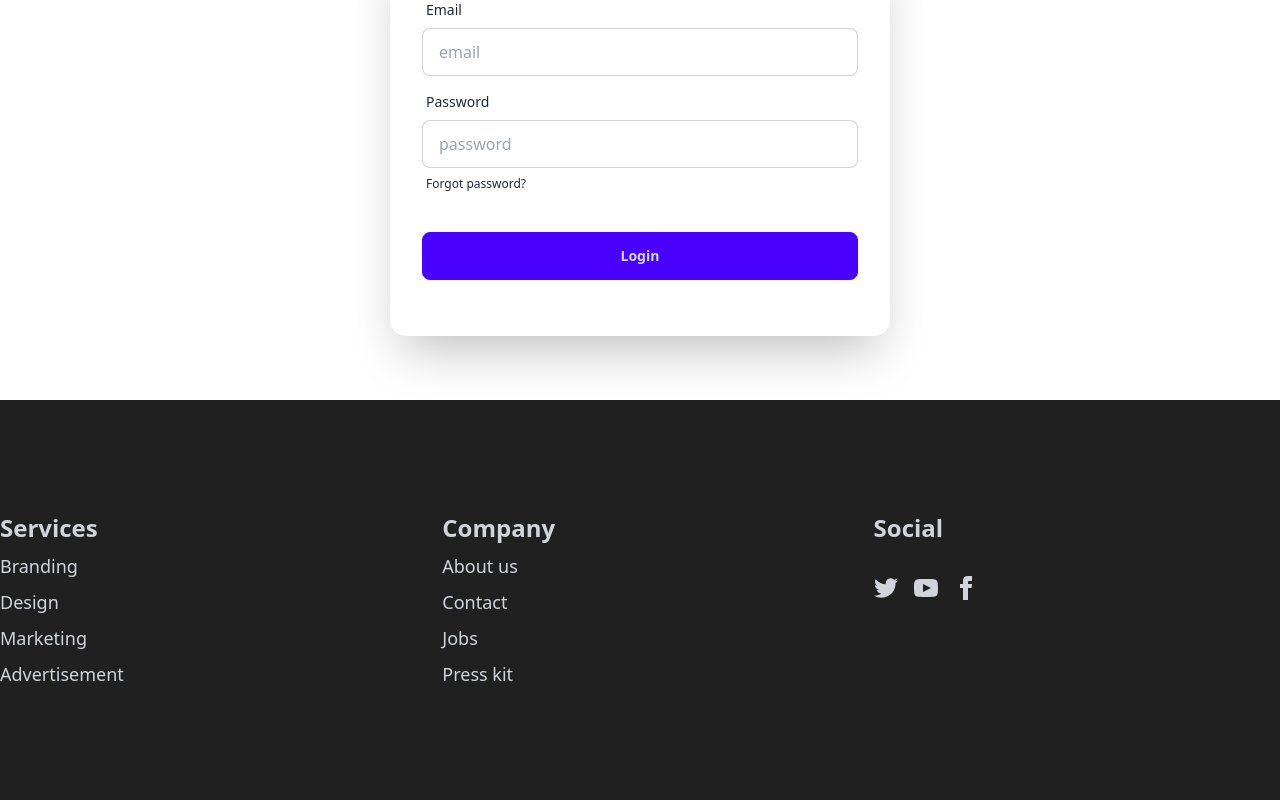
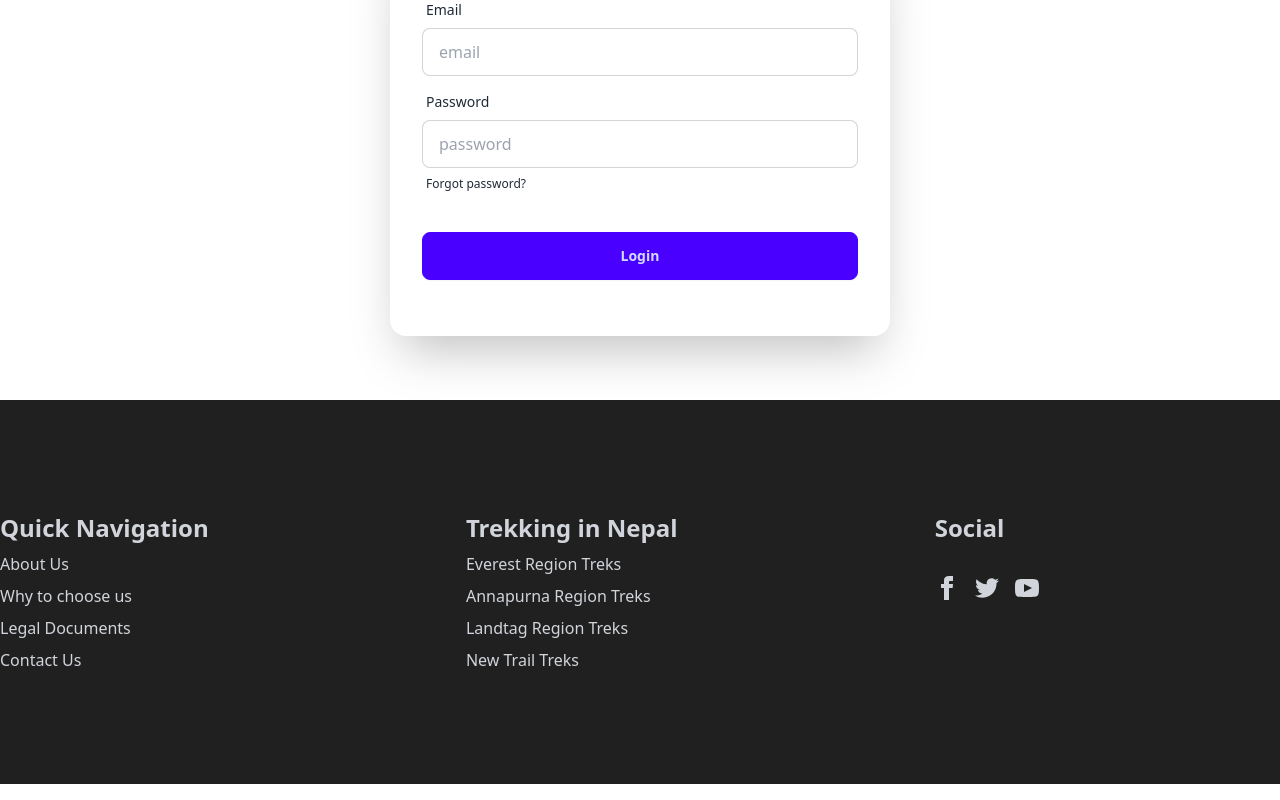
Before and after one commit to shofiq18/adventure-mountain-authentication, a React (Vite) app: page /login in a window 1280 px wide. Shown: the part 328-1128 px from the top of the page. Built offline with nearby package versions, Linux system fonts and the light colour scheme.

Commit message:
added banner title

```diff
--- a/index.html
+++ b/index.html
@@ -2,7 +2,7 @@
 <html lang="en" data-theme="light">
   <head>
     <meta charset="UTF-8" />
-    <link  rel="icon" type="image/svg+xml" href="/src/assets/logo-icon.webp " />
+    <link  rel="icon" type="image/svg+xml" href="https://i.ibb.co.com/z5dXyQD/mountain-adventure-logo-icon-vector-600w-1856886673.webp " />
     <meta name="viewport" content="width=device-width, initial-scale=1.0" />
     <title>Adventure Mountain</title>
   </head>
--- a/src/components/Footer.jsx
+++ b/src/components/Footer.jsx
@@ -1,60 +1,58 @@
-
 
 const Footer = () => {
     return (
         <div className="bg-[#202020]">
-            <footer className="footer  max-w-7xl mb-0 mx-auto px-3 lg:px-0  text-base-content py-28">
-            <nav className="text-lg text-gray-300">
-                <h6 className="footer text-2xl font-bold text-gray-300 ">Services</h6>
-                <a className="link link-hover">Branding</a>
-                <a className="link link-hover">Design</a>
-                <a className="link link-hover">Marketing</a>
-                <a className="link link-hover">Advertisement</a>
+            <footer className="footer max-w-7xl mb-0 mx-auto px-3 lg:px-0 text-base-content py-28">
+                <nav className="text-base text-gray-300">
+                    <h6 className="footer text-2xl font-bold text-gray-300">Quick Navigation</h6>
+                    <a className="link link-hover">About Us</a>
+                    <a className="link link-hover">Why to choose us </a>
+                    <a className="link link-hover">Legal Documents</a>
+                    <a className="link link-hover">Contact Us</a>
                 </nav>
-            <nav className=" text-lg text-gray-300">
-                <h6 className="footer text-2xl font-bold text-gray-300">Company</h6>
-                <a className="link link-hover">About us</a>
-                <a className="link link-hover">Contact</a>
-                <a className="link link-hover">Jobs</a>
-                <a className="link link-hover">Press kit</a>
+                <nav className="text-base text-gray-300">
+                    <h6 className="footer text-2xl font-bold text-gray-300">Trekking in Nepal</h6>
+                    <a className="link link-hover">Everest Region Treks</a>
+                    <a className="link link-hover">Annapurna Region Treks </a>
+                    <a className="link link-hover">Landtag Region Treks</a>
+                    <a className="link link-hover">New Trail Treks</a>
                 </nav>
                 <nav className="text-lg text-gray-300">
                     <h6 className="footer text-2xl font-bold mb-6 text-gray-300">Social</h6>
                     <div className="grid grid-flow-col gap-4">
-                    <a>
+
+                        <a href="https://www.facebook.com" target="_blank" rel="noopener noreferrer">
                             <svg
                                 xmlns="http://www.w3.org/2000/svg"
                                 width="24"
                                 height="24"
                                 viewBox="0 0 24 24"
                                 className="fill-current">
-                            <path
-                                d="M24 4.557c-.883.392-1.832.656-2.828.775 1.017-.609 1.798-1.574 2.165-2.724-.951.564-2.005.974-3.127 1.195-.897-.957-2.178-1.555-3.594-1.555-3.179 0-5.515 2.966-4.797 6.045-4.091-.205-7.719-2.165-10.148-5.144-1.29 2.213-.669 5.108 1.523 6.574-.806-.026-1.566-.247-2.229-.616-.054 2.281 1.581 4.415 3.949 4.89-.693.188-1.452.232-2.224.084.626 1.956 2.444 3.379 4.6 3.419-2.07 1.623-4.678 2.348-7.29 2.04 2.179 1.397 4.768 2.212 7.548 2.212 9.142 0 14.307-7.721 13.995-14.646.962-.695 1.797-1.562 2.457-2.549z"></path>
+                                <path d="M9 8h-3v4h3v12h5v-12h3.642l.358-4h-4v-1.667c0-.955.192-1.333 1.115-1.333h2.885v-5h-3.808c-3.596 0-5.192 1.583-5.192 4.615v3.385z"></path>
                             </svg>
                         </a>
-                    <a>
+
+                        <a href="https://www.twitter.com" target="_blank" rel="noopener noreferrer">
                             <svg
                                 xmlns="http://www.w3.org/2000/svg"
                                 width="24"
                                 height="24"
                                 viewBox="0 0 24 24"
                                 className="fill-current">
-                            <path
-                                d="M19.615 3.184c-3.604-.246-11.631-.245-15.23 0-3.897.266-4.356 2.62-4.385 8.816.029 6.185.484 8.549 4.385 8.816 3.6.245 11.626.246 15.23 0 3.897-.266 4.356-2.62 4.385-8.816-.029-6.185-.484-8.549-4.385-8.816zm-10.615 12.816v-8l8 3.993-8 4.007z"></path>
+                                <path d="M24 4.557c-.883.392-1.832.656-2.828.775 1.017-.609 1.798-1.574 2.165-2.724-.951.564-2.005.974-3.127 1.195-.897-.957-2.178-1.555-3.594-1.555-3.179 0-5.515 2.966-4.797 6.045-4.091-.205-7.719-2.165-10.148-5.144-1.29 2.213-.669 5.108 1.523 6.574-.806-.026-1.566-.247-2.229-.616-.054 2.281 1.581 4.415 3.949 4.89-.693.188-1.452.232-2.224.084.626 1.956 2.444 3.379 4.6 3.419-2.07 1.623-4.678 2.348-7.29 2.04 2.179 1.397 4.768 2.212 7.548 2.212 9.142 0 14.307-7.721 13.995-14.646.962-.695 1.797-1.562 2.457-2.549z"></path>
                             </svg>
                         </a>
-                    <a>
+
+                        <a href="https://www.youtube.com" target="_blank" rel="noopener noreferrer">
                             <svg
                                 xmlns="http://www.w3.org/2000/svg"
                                 width="24"
                                 height="24"
                                 viewBox="0 0 24 24"
                                 className="fill-current">
-                            <path
-                                d="M9 8h-3v4h3v12h5v-12h3.642l.358-4h-4v-1.667c0-.955.192-1.333 1.115-1.333h2.885v-5h-3.808c-3.596 0-5.192 1.583-5.192 4.615v3.385z"></path>
+                                <path d="M19.615 3.184c-3.604-.246-11.631-.245-15.23 0-3.897.266-4.356 2.62-4.385 8.816.029 6.185.484 8.549 4.385 8.816 3.6.245 11.626.246 15.23 0 3.897-.266 4.356-2.62 4.385-8.816-.029-6.185-.484-8.549-4.385-8.816zm-10.615 12.816v-8l8 3.993-8 4.007z"></path>
                             </svg>
                         </a>
-
                     </div>
                 </nav>
             </footer>
--- a/src/components/Mountains.jsx
+++ b/src/components/Mountains.jsx
@@ -6,7 +6,7 @@ const Mountains = () => {
     const [mountains, setMountains] = useState([]);
 
     useEffect(()=> {
-        fetch("/public/AdventureData.json")
+        fetch("AdventureData.json")
         .then(res => res.json())
         .then(data => setMountains(data))
 
--- a/src/components/Navbar.jsx
+++ b/src/components/Navbar.jsx
@@ -35,8 +35,7 @@ const Navbar = () => {
                     </ul>
                 </div>
 
-                <img className="w-72
-                 h-24 object-cover rounded-full" src="/src/assets/nav-logo.jpg" alt="" />
+                <img className="w-72 h-24 object-cover rounded-full" src="https://i.ibb.co.com/c8ps488/sunset-and-mountain-logo-design-landscape-sunset-logo-adventure-vector.jpg" alt="" />
             </div>
             <div className="navbar-center hidden lg:flex">
                 <ul className="menu menu-horizontal gap-3 text-base text-gray-500 px-1">
--- a/src/main.jsx
+++ b/src/main.jsx
@@ -1,55 +1,4 @@
-// import { StrictMode } from 'react'
-// import { createRoot } from 'react-dom/client'
-// import './index.css'
 
-// import {
-//   createBrowserRouter,
-//   RouterProvider,
-// } from "react-router-dom";
-
-// import Home from './components/Home.jsx';
-// import Root from './components/Root.jsx';
-// import UpdateProfile from './components/UpdateProfile.jsx';
-// import UserProfile from './components/UserProfile.jsx';
-// import Login from './components/Login.jsx';
-// import AdventureDetails from './components/AdventureDetails.jsx';
-
-// const router = createBrowserRouter([
-//   {
-//     path: "/",
-//     element: <Root></Root>,
-//     children: [
-//       {
-//         path: "/",
-//         element: <Home></Home>
-//       },
-//       {
-//         path:"/mountain/:id",
-//         element: <AdventureDetails></AdventureDetails>,
-//         loader: () => fetch("/public/AdventureData.json")
-//       },
-//       {
-//         path: "update",
-//         element: <UpdateProfile></UpdateProfile>,
-//       },
-//       {
-//         path: "user",
-//         element: <UserProfile></UserProfile>,
-//       },
-//       {
-//         path: "login",
-//         element: <Login></Login>,
-//       },
-//     ],
-
-//   },
-// ]);
-
-// createRoot(document.getElementById('root')).render(
-//   <StrictMode>
-//       <RouterProvider router={router} />
-//   </StrictMode>,
-// )
 import { StrictMode } from 'react';
 import { createRoot } from 'react-dom/client';
 import './index.css';
@@ -79,7 +28,7 @@ const router = createBrowserRouter([
         path: "/mountain/:id",
         element: <AdventureDetails></AdventureDetails>,
         loader: async ({ params }) => {
-          const response = await fetch("/public/AdventureData.json");
+          const response = await fetch("/AdventureData.json");
           const data = await response.json();
           return data.find(mountain => mountain.id.toString() === params.id);
         },
```
Also changed, not shown: src/components/Banner.jsx (+33 -5 lines). Lines whose indentation alone changed are shown as unchanged.
